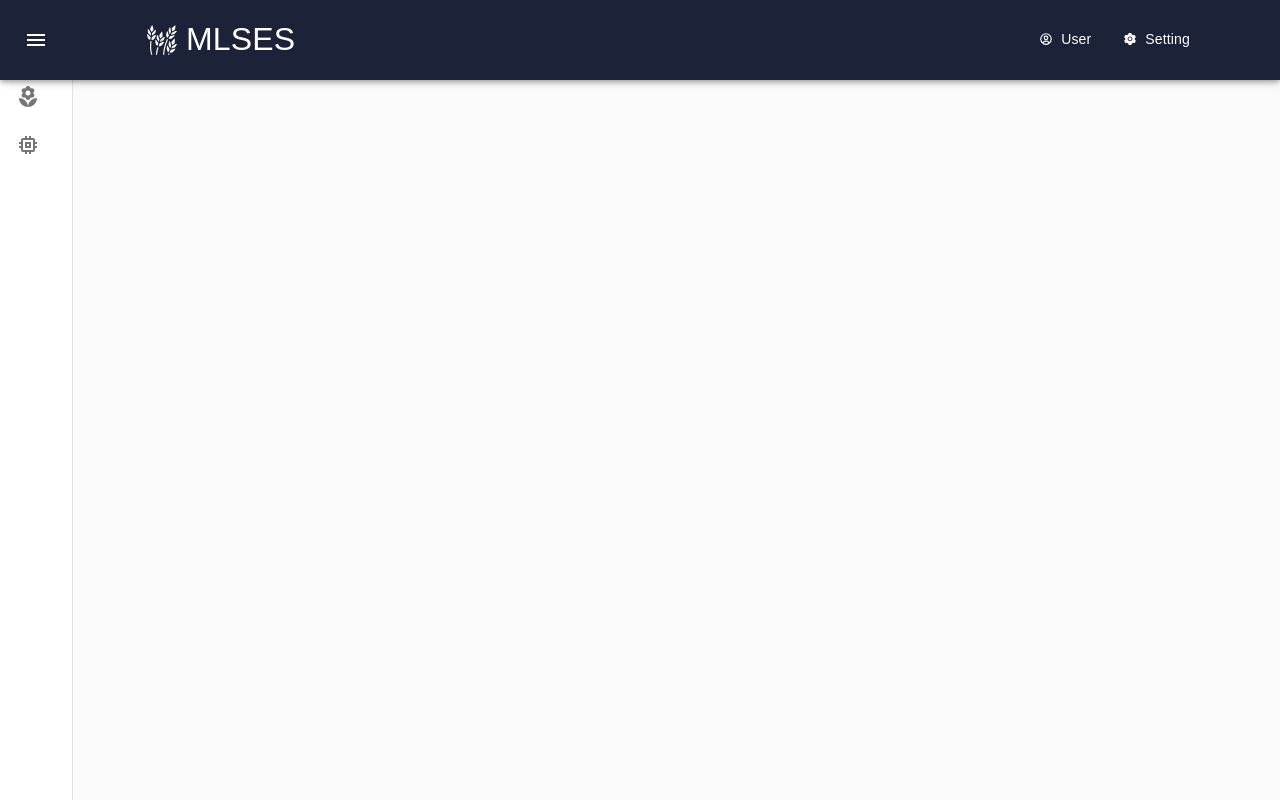
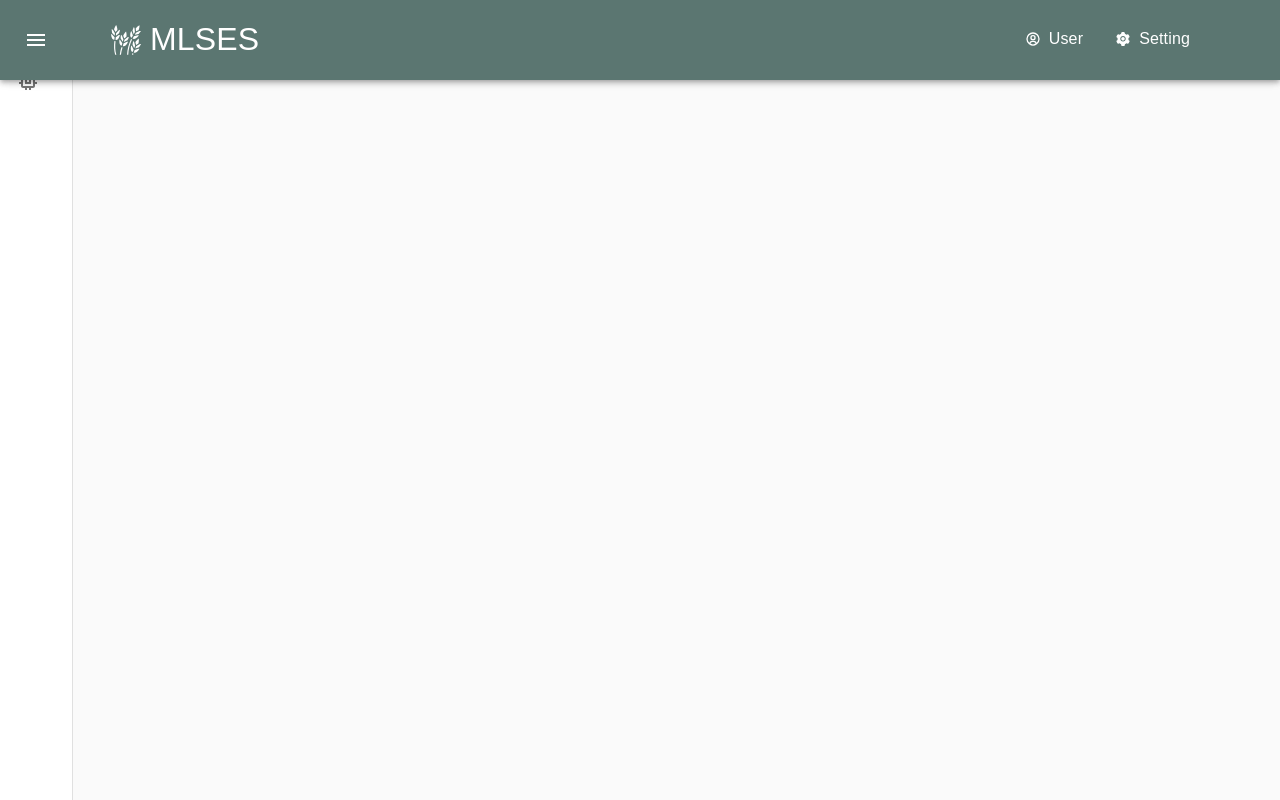
Before and after one commit to kartiksachdeva3/MLSES-FYP-Front, a React (Create React App) app: page / in a window 1280 px wide. Built offline with nearby package versions, Linux system fonts and the light colour scheme.

Commit message:
color schema

```diff
--- a/src/components/Skeleton/AppMenu.css
+++ b/src/components/Skeleton/AppMenu.css
@@ -1,5 +1,5 @@
 .navbar {
-    background: #1c2237;
+    background: #526E3E;
     height: 80px;
     display: flex;
     justify-content: center;
@@ -43,7 +43,7 @@
   .nav-menu {
     display: flex;
     align-items: center;
-    justify-content: center;
+    justify-content: space-between;
     cursor: pointer;
     list-style: none;
     text-align: center;
@@ -52,7 +52,7 @@
 
   .nav-item:hover {
     height: 80px;
-    border-bottom: 2px solid #f00946;
+    border-bottom: 2px solid #D5C2A5;
   }
 
   .nav-item{
@@ -63,8 +63,14 @@
     padding: 0.5rem 1rem;
     height: 100%;
     border-bottom: 2px solid transparent;
+    font-size: 1rem;
   }
-
+  .side-menu-container{
+    top : 90px;
+  }
+  .sidemenu-list{
+    color: #526E3E;
+  }
 
   .fa-bars {
     color: #fff;
--- a/src/components/Skeleton/AppMenu.js
+++ b/src/components/Skeleton/AppMenu.js
@@ -5,8 +5,7 @@ import List from '@material-ui/core/List';
 import CssBaseline from '@material-ui/core/CssBaseline';
 import Divider from '@material-ui/core/Divider';
 import IconButton from '@material-ui/core/IconButton';
-import ChevronLeftIcon from '@material-ui/icons/ChevronLeft';
-import ChevronRightIcon from '@material-ui/icons/ChevronRight';
+
 import ListItem from '@material-ui/core/ListItem';
 import ListItemIcon from '@material-ui/core/ListItemIcon';
 import ListItemText from '@material-ui/core/ListItemText';
@@ -55,6 +54,7 @@ const useStyles = makeStyles((theme) => ({
     flexShrink: 0,
     whiteSpace: 'nowrap',
   },
+
   drawerOpen: {
     width: drawerWidth,
     transition: theme.transitions.create('width', {
@@ -73,6 +73,7 @@ const useStyles = makeStyles((theme) => ({
       width: theme.spacing(9) + 1,
     },
   },
+
   toolbar: {
     display: 'flex',
     alignItems: 'center',
@@ -126,27 +127,28 @@ export default function Skeleton() {
           className={clsx(classes.appBar, {
             [classes.appBarShift]: open,
           })}
-          style={{background: '#1c2237'}}
+          classes={{
+            paper: clsx({
+              [classes.drawerOpen]: open,
+              [classes.drawerClose]: !open,
+            }),
+          }}
+          style={{background: '#5B7671'}}
         >
           <Toolbar>
             <IconButton
               color="inherit"
               aria-label="open drawer"
-              onClick={handleDrawerOpen}
+              onClick={open ? handleDrawerClose : handleDrawerOpen }
               edge="start"
-              className={clsx(classes.menuButton, {
-                [classes.hide]: open,
-              })}
             >
               <MenuIcon />
             </IconButton>
-
             <IconContext.Provider value={{ color: '#fff' }}>
-          <div className='navbar-container container'>
-            <div className='navbar-logo' onClick={closeMobileMenu}>
-              <GiWheat className='navbar-icon' />
-              MLSES
-            </div>
+            <div className='navbar-container container'>
+              <div className='navbar-logo' onClick={closeMobileMenu}>
+                <GiWheat className='navbar-icon' />MLSES
+              </div>
             <div className='menu-icon' onClick={handleClick}>
               {click ? <FaTimes /> : <FaBars />}
             </div>
@@ -180,21 +182,26 @@ export default function Skeleton() {
             [classes.drawerClose]: !open,
           })}
           classes={{
-            paper: clsx({
+            paper: clsx(
+              {
               [classes.drawerOpen]: open,
               [classes.drawerClose]: !open,
+
             }),
+
           }}
+          style={{background: '#5B7671'}}
         >
-          <div className={classes.toolbar}>
+          {/* <div className={classes.toolbar}>
             <IconButton onClick={handleDrawerClose}>
               {theme.direction === 'rtl' ? <ChevronRightIcon /> : <ChevronLeftIcon />}
             </IconButton>
-          </div>
+          </div> */}
           <Divider />
-          <List>
+          <div className="side-menu-container">
+          <List className="sidemenu-list">
               <ListItem button key="Fields">
-                <ListItemIcon><LocalFloristIcon/></ListItemIcon>
+                <ListItemIcon><LocalFloristIcon value={{color: "#526E3E"}}/></ListItemIcon>
                 <ListItemText primary="Fields" />
               </ListItem>
               <ListItem button key="Sensors">
@@ -202,6 +209,7 @@ export default function Skeleton() {
                   <ListItemText primary="Sensors" />
               </ListItem>
           </List>
+          </div>
         </Drawer>
       </div>
     );
```
Also changed, not shown: 1 other file (tests, documents, lock files or other folders).
